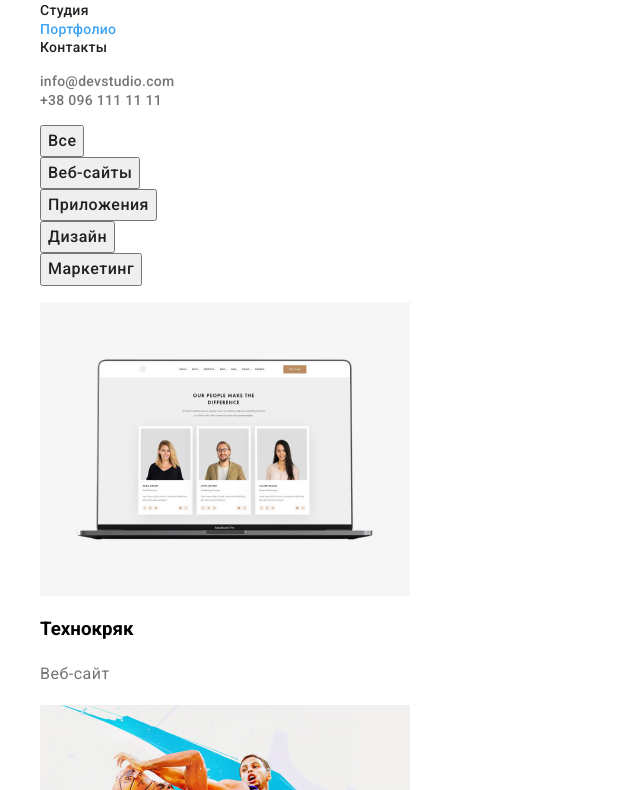
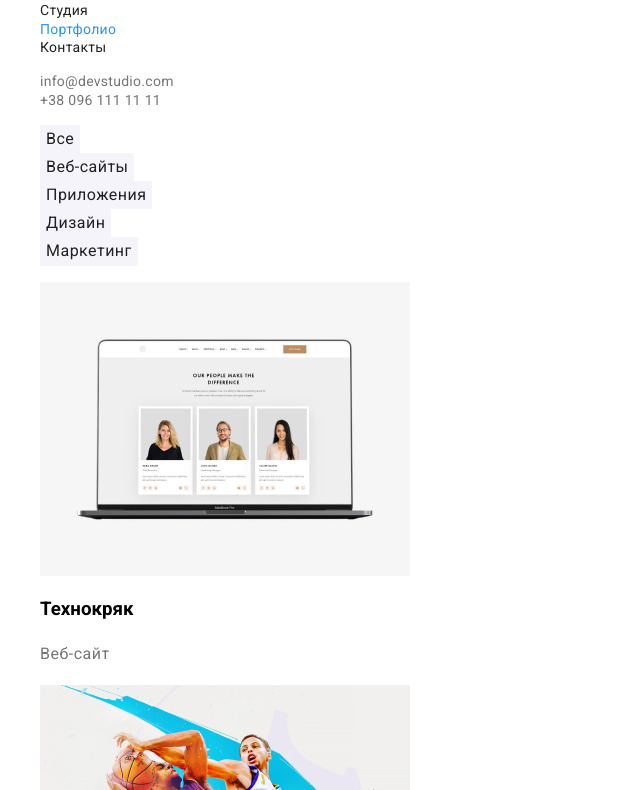
Before and after one commit to tarkravch/goit-markup-hw-02, a plain HTML site: page portfolio.html in a window 1280 px wide. Shown: the part 46-836 px from the top of the page, without its empty margins (0-640 px from the left). Drawn offline with nearby package versions, Linux system fonts and the light colour scheme.

Commit message:
Add files via upload

```diff
--- a/css/styles.css
+++ b/css/styles.css
@@ -41,10 +41,10 @@
   --background-team-color: #f5f4fa;
   --nav-and-title-color: #212121;
   --contacts-paragraph-employee-position-color: #757575;
-  --blue-text-color: #3da3f4;
+  --blue-text-color: #2196f3;
   --background-dark-color: #2f303a;
+  --background-button-color: #f5f4fa;
   --address-link-color: rgba(255, 255, 255, 0.6);
-  --focus-color: #ff0000;
 }
 body {
   background-color: var(--primary-white-color);
@@ -55,7 +55,7 @@ body a {
   text-decoration: none;
 }
 body a:focus {
-  color: var(--focus-color);
+  color: var(--blue-text-color);
 }
 
 body li {
@@ -224,16 +224,21 @@ body li {
 }
 .filter {
 }
+
 .filter-item {
   font-weight: 500;
   font-size: 16px;
   line-height: 1.63;
   letter-spacing: 0.03em;
   color: var(--nav-and-title-color);
+  background-color: var(--background-button-color);
+  border: transparent;
 }
 
-.filter-item:hover {
-  color: var(--blue-text-color);
+.filter-item:hover,
+.filter-item:focus {
+  background-color: var(--blue-text-color);
+  color: var(--primary-white-color);
 }
 .project-container {
 }
--- a/portfolio.html
+++ b/portfolio.html
@@ -6,7 +6,7 @@
 	<meta name="viewport" content="width=device-width, initial-scale=1.0" />
 	<title>Web Studio</title>
 	<link rel="stylesheet" href="https://necolas.github.io/normalize.css/8.0.1/normalize.css" />
-	<link href="https://fonts.googleapis.com/css2?family=Roboto:wght@400;500;700&family=Tangerine&display=swap"
+	<link href="https://fonts.googleapis.com/css2?family=Raleway:wght@700&family=Roboto:wght@400;700&display=swap"
 		rel="stylesheet">
 	<link rel="stylesheet" href="./css/styles.css" />
 </head>
```
Also changed, not shown: index.html (+1 -1 lines).
